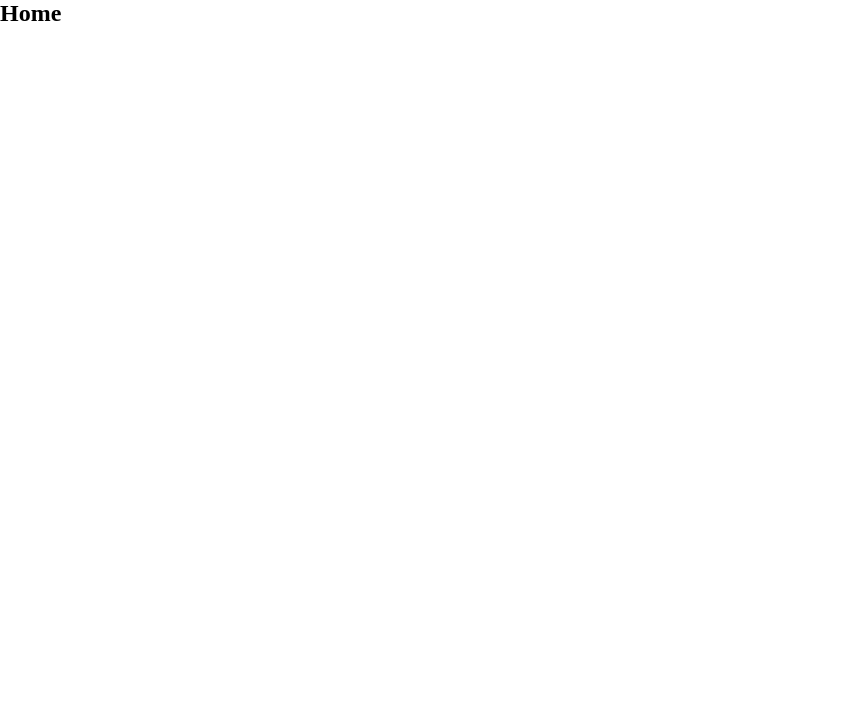
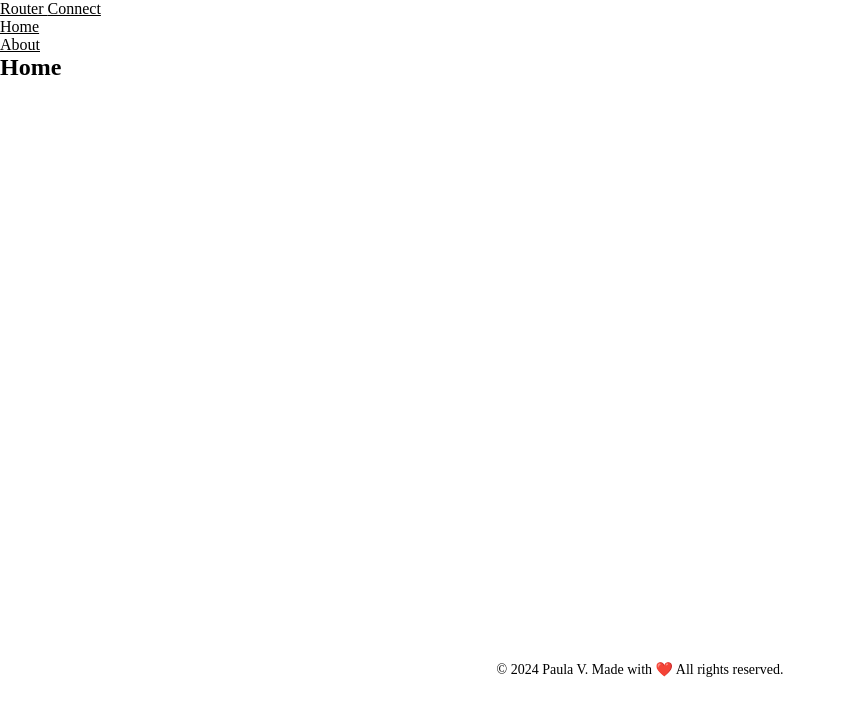
Before and after one commit to eipvi/routerconnect, a React app: page / in a window 1280 px wide. Shown: the top 716 px of the page, without its empty margins (0-846 px from the left). Built offline with nearby package versions, Linux system fonts and the light colour scheme; the HTML template or start-up script is replaced by a standard one.

Commit message:
feat: route and navlink

```diff
--- a/src/App.jsx
+++ b/src/App.jsx
@@ -1,11 +1,13 @@
-import { BrowserRouter, Routes, Route} from 'react-router-dom';
+import { BrowserRouter, Routes, Route } from 'react-router-dom';
 
-//sass
+//sass Navigate
 import '/src/ui/sass/app.scss';
 
 //pages
 import Home from './ui/pages/Home/Home';
 import About from './ui/pages/About/About';
+import Navbar from './ui/components/navbar/Navbar';
+import Footer from './ui/components/Footer/Footer.jsx';
 
 
 function App() {
@@ -13,17 +15,17 @@
   return (
     <div className='App'>
      <BrowserRouter>
+     <Navbar />
     <div className='container'>
     <Routes>
       <Route path='/' element={<Home />} />
       <Route path='/about' element={<About />} />
     </Routes>
     </div>
+    <Footer />
        </BrowserRouter>
     </div>
   )
 }
 
 export default App
-
-// , Navigate
--- /dev/null
+++ b/src/ui/components/navbar/Navbar.jsx
@@ -0,0 +1,22 @@
+import { NavLink } from "react-router-dom"
+import '/src/ui/sass/app.scss';
+
+const Navbar = () => {
+  return (
+<nav>
+    <NavLink to="/">
+    Router <span>Connect</span>
+    </NavLink>
+    <ul>
+      <li>
+        <NavLink to="/">Home</NavLink>
+      </li>
+      <li>
+        <NavLink to="/about">About</NavLink>
+      </li>
+    </ul>
+</nav>
+ )
+}
+
+export default Navbar
```
